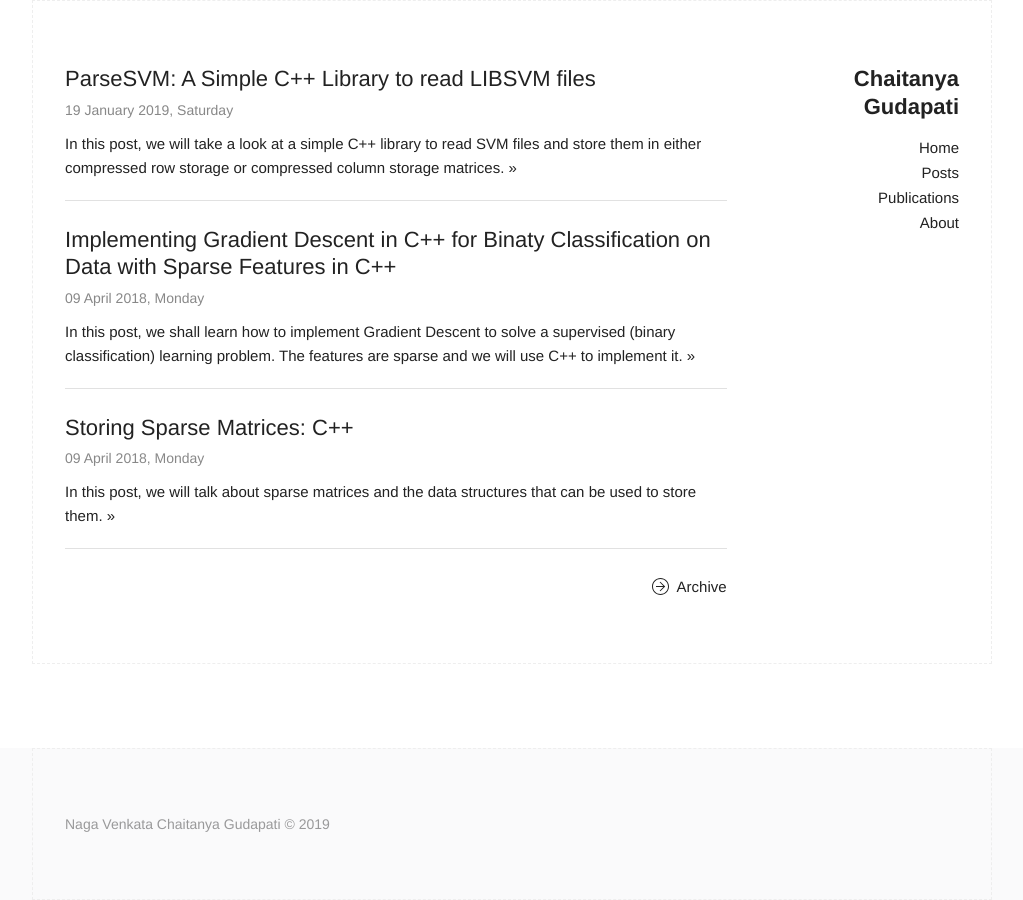
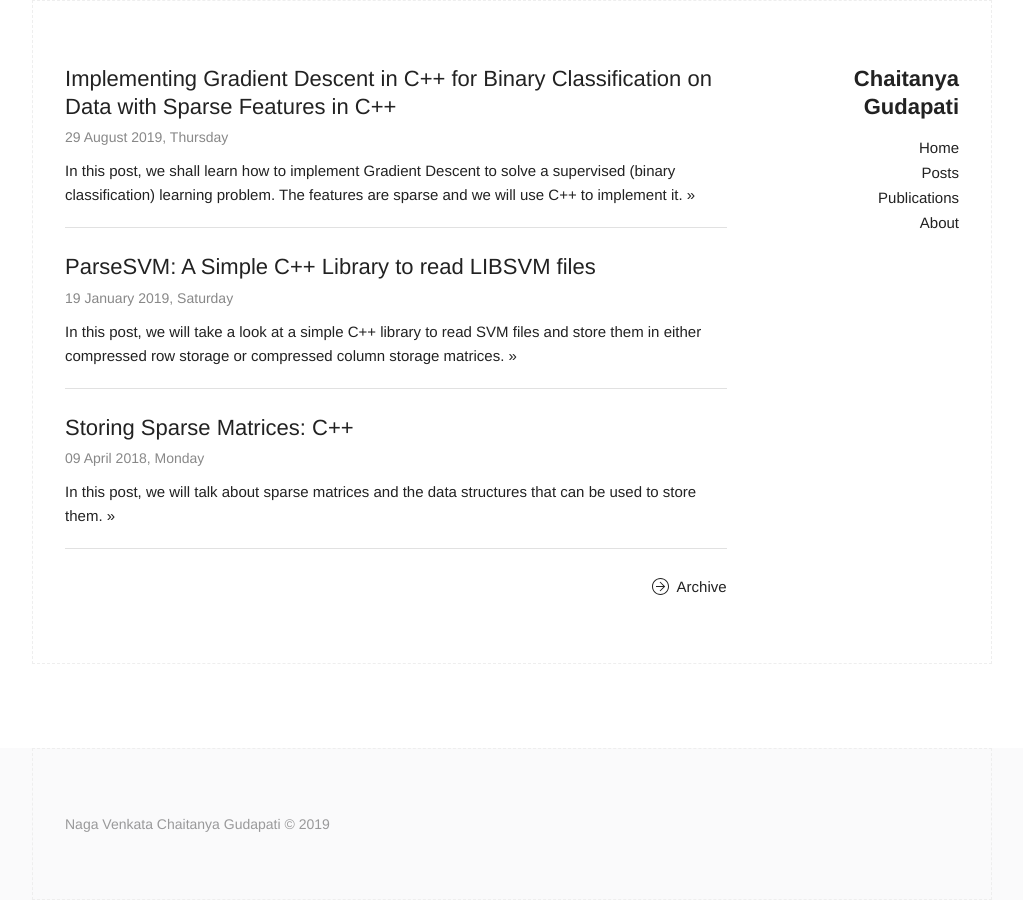
Before and after one commit to CGudapati/cgudapati.github.io, a Jekyll site: the page built from index.html, in a window 1280 px wide. Shown: the whole page, without its empty margins (128-1151 px from the left). Built offline with Jekyll 4.4.1, drawn with Linux system fonts in a browser that asks for light colours.

Commit message:
Added Gradient Descent

```diff
--- a/_posts/2019-08-28-Supervised-Learning-Gradient_descent.markdown
+++ b/_posts/2019-08-29-Supervised-Learning-Gradient_descent.markdown
@@ -1,8 +1,8 @@
 ---
 
 layout: post
-title:  "Implementing Gradient Descent in C++ for Binaty Classification on Data with Sparse Features in C++"
-date: 2018-04-09
+title:  "Implementing Gradient Descent in C++ for Binary Classification on Data with Sparse Features in C++"
+date: 2019-08-29
 categories: SparseMatrices
 use_math: true
 description: In this post, we shall learn how to implement Gradient Descent to solve a supervised (binary classification) learning problem. The features are sparse and we will use C++ to implement it.
```
